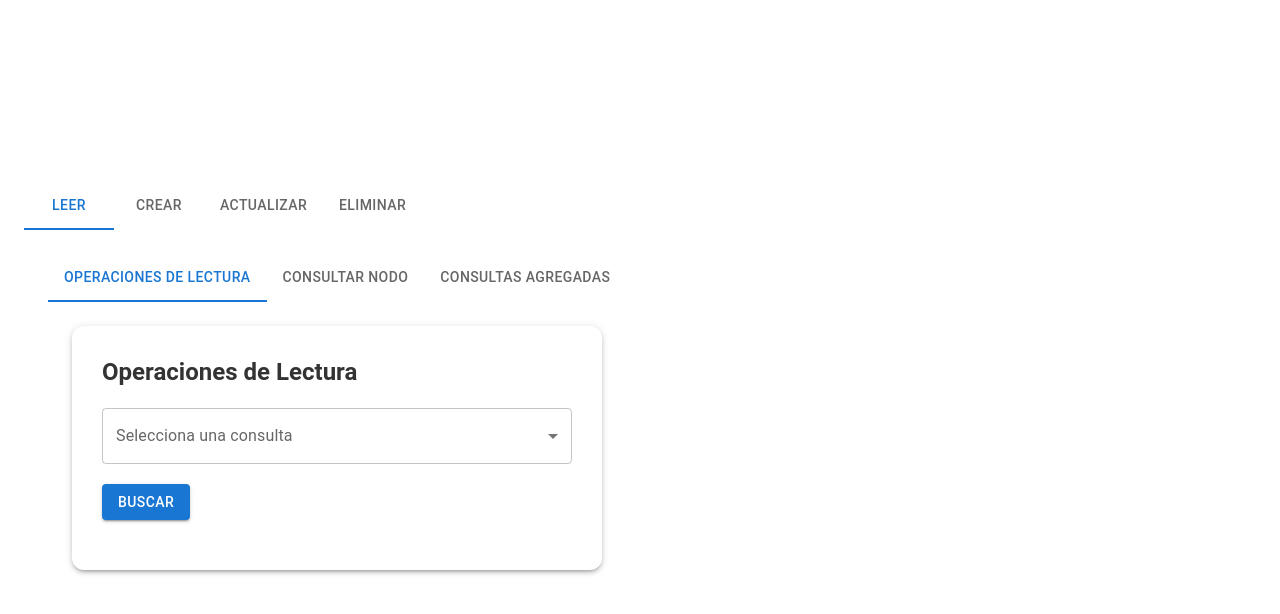
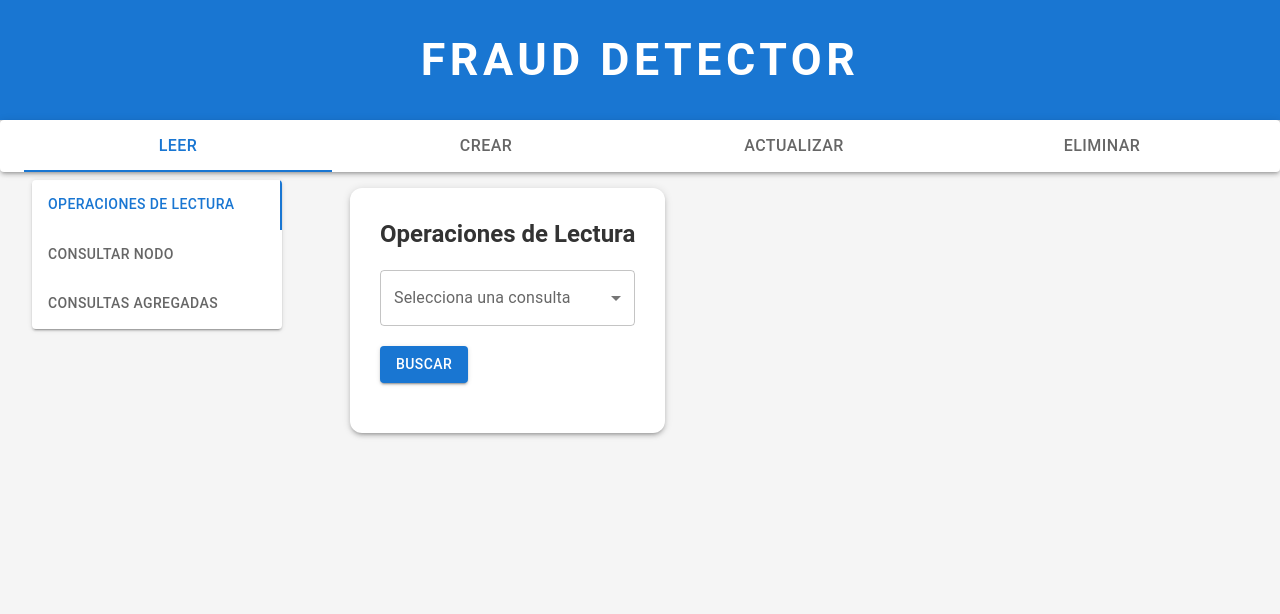
Before and after one commit to DanielDubon/DataMining_FRAUD, a React (Vite) app in the folder Fraud_Detect/: page / in a window 1280 px wide. Shown: the top 614 px of the page. Built offline with nearby package versions, Linux system fonts and the light colour scheme; what neo4j-driver would draw is missing.

Commit message:
feat: UI changes

```diff
--- a/Fraud_Detect/src/App.css
+++ b/Fraud_Detect/src/App.css
@@ -1,7 +1,7 @@
 #root {
-  max-width: 1280px;
-  margin: 0 auto;
-  padding: 2rem;
+  width: 100%;
+  margin: 0;
+  padding: 0;
   text-align: center;
   background-color: #f7f9fc;
   border-radius: 12px;
@@ -161,3 +161,92 @@ button:active {
   margin-top: 10px;
   font-weight: bold;
 }
+
+/* Hacer que el contenido principal sea scrolleable */
+body {
+  margin: 0;
+  padding: 0;
+  overflow-x: hidden;
+}
+
+/* Estilos para el contenedor principal */
+.container {
+  width: 100%;
+  max-width: 100%;
+  margin: 0 auto;
+  padding: 0;
+}
+
+/* Ajustes responsive para diferentes tamaños de pantalla */
+@media (max-width: 600px) {
+  .MuiContainer-root {
+    padding-left: 8px;
+    padding-right: 8px;
+  }
+}
+
+@media (min-width: 601px) and (max-width: 960px) {
+  .MuiContainer-root {
+    padding-left: 16px;
+    padding-right: 16px;
+  }
+}
+
+@media (min-width: 961px) {
+  .MuiContainer-root {
+    padding-left: 24px;
+    padding-right: 24px;
+  }
+}
+
+/* Animaciones y transiciones */
+.MuiPaper-root {
+  transition: all 0.3s ease;
+}
+
+.MuiTab-root {
+  transition: all 0.2s ease;
+}
+
+/* Mejoras visuales */
+.MuiAppBar-root {
+  background: linear-gradient(45deg, #1976d2 30%, #2196f3 90%);
+}
+
+.MuiPaper-root:hover {
+  box-shadow: 0 8px 16px rgba(0, 0, 0, 0.1);
+}
+
+/* Estilos para los menús laterales */
+.MuiTabs-vertical {
+  min-height: 300px; /* Altura mínima para el menú */
+}
+
+.MuiTabs-vertical .MuiTab-root {
+  opacity: 0.7;
+  transition: all 0.2s ease;
+}
+
+.MuiTabs-vertical .MuiTab-root:hover {
+  opacity: 1;
+  background-color: rgba(25, 118, 210, 0.04);
+}
+
+.MuiTabs-vertical .Mui-selected {
+  opacity: 1;
+  background-color: rgba(25, 118, 210, 0.08);
+}
+
+/* Responsive */
+@media (max-width: 960px) {
+  .MuiTabs-vertical {
+    width: 200px;
+  }
+}
+
+@media (max-width: 600px) {
+  .MuiTabs-vertical {
+    width: 100%;
+    margin-bottom: 16px;
+  }
+}
--- a/Fraud_Detect/src/App.jsx
+++ b/Fraud_Detect/src/App.jsx
@@ -6,7 +6,16 @@ import Create from './components/Create'
 import Update from './components/Update'
 import Delete from './components/Delete'
 import driver from './config/neo4jConfig'
-import { Container, Tab, Tabs, Box } from '@mui/material'
+import {
+  Container,
+  Tab,
+  Tabs,
+  Box,
+  AppBar,
+  Toolbar,
+  Typography,
+  Paper
+} from '@mui/material'
 import CreateRelation from './components/CreateRelation'
 
 function TabPanel(props) {
@@ -54,59 +63,303 @@ function App() {
   const theme = createTheme({
     palette: {
       mode: 'light',
+      primary: {
+        main: '#1976d2',
+      },
+      secondary: {
+        main: '#dc004e',
+      },
+      background: {
+        default: '#f5f5f5',
+        paper: '#ffffff',
+      },
+    },
+    typography: {
+      h3: {
+        fontWeight: 600,
+        color: '#ffffff',
+        fontSize: {
+          xs: '1.8rem',    // para móviles
+          sm: '2.3rem',    // para tablets
+          md: '2.8rem',    // para desktops
+          lg: '3.2rem',    // para pantallas grandes
+        },
+      },
+      h6: {
+        fontWeight: 500,
+      },
     },
   })
 
   return (
     <ThemeProvider theme={theme}>
       <CssBaseline />
-      <Container>
-        <Tabs value={value} onChange={handleChange}>
+      <Box sx={{
+        display: 'flex',
+        flexDirection: 'column',
+        minHeight: '100vh'
+      }}>
+        {/* Header fijo */}
+        <Box sx={{
+          position: 'fixed',
+          width: '100%',
+          top: 0,
+          zIndex: 1100,
+          backgroundColor: theme.palette.background.default
+        }}>
+          {/* Banner Principal */}
+          <AppBar position="static" sx={{
+            backgroundColor: theme.palette.primary.main,
+            boxShadow: 3,
+          }}>
+            <Toolbar sx={{
+              height: { xs: '80px', md: '120px' },
+              display: 'flex',
+              justifyContent: 'center',
+              alignItems: 'center'
+            }}>
+              <Typography
+                variant="h3"
+                component="div"
+                sx={{
+                  textAlign: 'center',
+                  letterSpacing: '0.1em',
+                  fontWeight: 'bold',
+                  fontSize: {
+                    xs: '1.8rem',
+                    sm: '2.3rem',
+                    md: '2.8rem'
+                  }
+                }}
+              >
+                FRAUD DETECTOR
+              </Typography>
+            </Toolbar>
+          </AppBar>
+
+          {/* Barra de Navegación Principal */}
+          <Paper elevation={3} sx={{ backgroundColor: 'white' }}>
+            <Container maxWidth="xl">
+              <Tabs
+                value={value}
+                onChange={handleChange}
+                variant="fullWidth"
+                sx={{
+                  '& .MuiTab-root': {
+                    fontSize: { xs: '0.8rem', sm: '0.9rem', md: '1rem' },
+                    fontWeight: 500,
+                    py: { xs: 1, md: 2 }
+                  }
+                }}
+              >
                 <Tab label="Leer" />
                 <Tab label="Crear" />
                 <Tab label="Actualizar" />
                 <Tab label="Eliminar" />
               </Tabs>
+            </Container>
+          </Paper>
+        </Box>
 
-        <TabPanel value={value} index={0}>
-          <Box>
-            <Tabs value={readTabValue} onChange={handleReadTabChange}>
+        {/* Espaciador para el header fijo */}
+        <Box sx={{ height: { xs: '140px', md: '180px' } }} />
+
+        {/* Contenido Principal con Menú Lateral */}
+        <Container
+          maxWidth="xl"
+          sx={{
+            flexGrow: 1,
+            mt: 0,
+            mb: 0,
+            px: { xs: 2, sm: 3, md: 4 }
+          }}
+        >
+          <Box sx={{ display: 'flex', gap: 3 }}>
+            {/* Menú Lateral para LEER */}
+            {value === 0 && (
+              <Paper
+                elevation={2}
+                sx={{
+                  width: '250px',
+                  flexShrink: 0,
+                  position: 'fixed',
+                  top: '180px',
+                  height: 'auto',
+                  overflowY: 'auto'
+                }}
+              >
+                <Tabs
+                  value={readTabValue}
+                  onChange={handleReadTabChange}
+                  orientation="vertical"
+                  variant="scrollable"
+                  sx={{
+                    '& .MuiTab-root': {
+                      alignItems: 'flex-start',
+                      textAlign: 'left',
+                      py: 2
+                    }
+                  }}
+                >
                   <Tab label="Operaciones de Lectura" />
                   <Tab label="Consultar Nodo" />
                   <Tab label="Consultas Agregadas" />
                 </Tabs>
-            <TabPanel value={readTabValue} index={0}>
-              <DatabaseManager executeQuery={executeQuery} showOnlyQueries={true} />
-            </TabPanel>
-            <TabPanel value={readTabValue} index={1}>
-              <DatabaseManager executeQuery={executeQuery} showOnlyConsulta={true} />
-            </TabPanel>
-            <TabPanel value={readTabValue} index={2}>
-              <DatabaseManager executeQuery={executeQuery} showOnlyAggregates={true} />
-            </TabPanel>
-          </Box>
-        </TabPanel>
-        <TabPanel value={value} index={1}>
-          <Box>
-            <Tabs value={createTabValue} onChange={handleCreateTabChange}>
+              </Paper>
+            )}
+
+            {/* Menú Lateral para CREAR */}
+            {value === 1 && (
+              <Paper
+                elevation={2}
+                sx={{
+                  width: '250px',
+                  flexShrink: 0,
+                  position: 'fixed',
+                  top: '180px',
+                  height: 'auto',
+                  overflowY: 'auto'
+                }}
+              >
+                <Tabs
+                  value={createTabValue}
+                  onChange={handleCreateTabChange}
+                  orientation="vertical"
+                  variant="scrollable"
+                  sx={{
+                    '& .MuiTab-root': {
+                      alignItems: 'flex-start',
+                      textAlign: 'left',
+                      py: 2
+                    }
+                  }}
+                >
                   <Tab label="Crear Nodos" />
                   <Tab label="Crear Relaciones" />
                 </Tabs>
-            <TabPanel value={createTabValue} index={0}>
-              <Create executeQuery={executeQuery} />
+              </Paper>
+            )}
+
+            {/* Contenido - Agregamos margen izquierdo para compensar el menú fijo */}
+            <Box sx={{
+              flexGrow: 1,
+              ml: '270px',
+              mt: -5
+            }}>
+              <TabPanel value={value} index={0} sx={{ p: 0 }}>
+                <TabPanel value={readTabValue} index={0} sx={{
+                  p: 0,
+                  pl: 3,
+                }}>
+                  <DatabaseManager
+                    executeQuery={executeQuery}
+                    showOnlyQueries={true}
+                    sx={{
+                      '& .MuiPaper-root': {
+                        p: 3,
+                        textAlign: 'left'
+                      }
+                    }}
+                  />
                 </TabPanel>
-            <TabPanel value={createTabValue} index={1}>
-              <CreateRelation executeQuery={executeQuery} />
+                <TabPanel value={readTabValue} index={1} sx={{
+                  p: 0,
+                  pl: 3,
+                }}>
+                  <DatabaseManager
+                    executeQuery={executeQuery}
+                    showOnlyConsulta={true}
+                    sx={{
+                      '& .MuiPaper-root': {
+                        p: 3,
+                        textAlign: 'left'
+                      }
+                    }}
+                  />
+                </TabPanel>
+                <TabPanel value={readTabValue} index={2} sx={{
+                  p: 0,
+                  pl: 3,
+                }}>
+                  <DatabaseManager
+                    executeQuery={executeQuery}
+                    showOnlyAggregates={true}
+                    sx={{
+                      '& .MuiPaper-root': {
+                        p: 3,
+                        textAlign: 'left'
+                      }
+                    }}
+                  />
+                </TabPanel>
+              </TabPanel>
+
+              <TabPanel value={value} index={1} sx={{ p: 0 }}>
+                <TabPanel value={createTabValue} index={0} sx={{
+                  p: 0,
+                  mt: 0
+                }}>
+                  <Create
+                    executeQuery={executeQuery}
+                    sx={{
+                      '& .MuiPaper-root': {
+                        p: 2,
+                        mt: 0,
+                        textAlign: 'left'
+                      }
+                    }}
+                  />
+                </TabPanel>
+                <TabPanel value={createTabValue} index={1} sx={{
+                  p: 0,
+                  mt: 0
+                }}>
+                  <CreateRelation
+                    executeQuery={executeQuery}
+                    sx={{
+                      '& .MuiPaper-root': {
+                        p: 2,
+                        mt: 0,
+                        textAlign: 'left'
+                      }
+                    }}
+                  />
+                </TabPanel>
+              </TabPanel>
+
+              <TabPanel value={value} index={2} sx={{
+                p: 0,
+                pl: 3,
+              }}>
+                <Update
+                  executeQuery={executeQuery}
+                  sx={{
+                    '& .MuiPaper-root': {
+                      p: 3,
+                      textAlign: 'left'
+                    }
+                  }}
+                />
+              </TabPanel>
+
+              <TabPanel value={value} index={3} sx={{
+                p: 0,
+                pl: 3,
+              }}>
+                <Delete
+                  executeQuery={executeQuery}
+                  sx={{
+                    '& .MuiPaper-root': {
+                      p: 3,
+                      textAlign: 'left'
+                    }
+                  }}
+                />
               </TabPanel>
             </Box>
-        </TabPanel>
-        <TabPanel value={value} index={2}>
-          <Update executeQuery={executeQuery} />
-        </TabPanel>
-        <TabPanel value={value} index={3}>
-          <Delete executeQuery={executeQuery} />
-        </TabPanel>
+          </Box>
         </Container>
+      </Box>
     </ThemeProvider>
   )
 }
```
Lines whose indentation alone changed are shown as unchanged.
